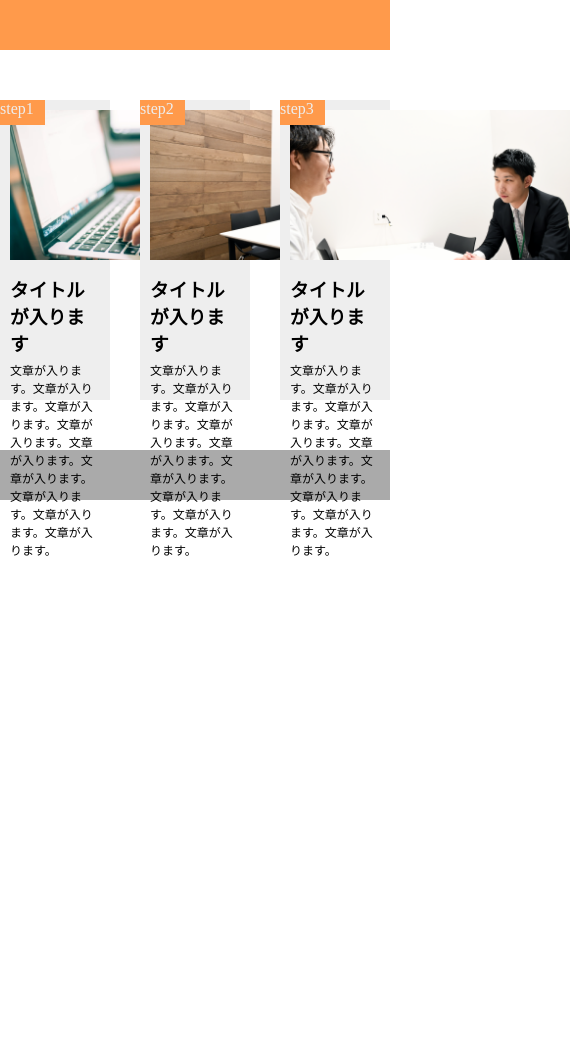
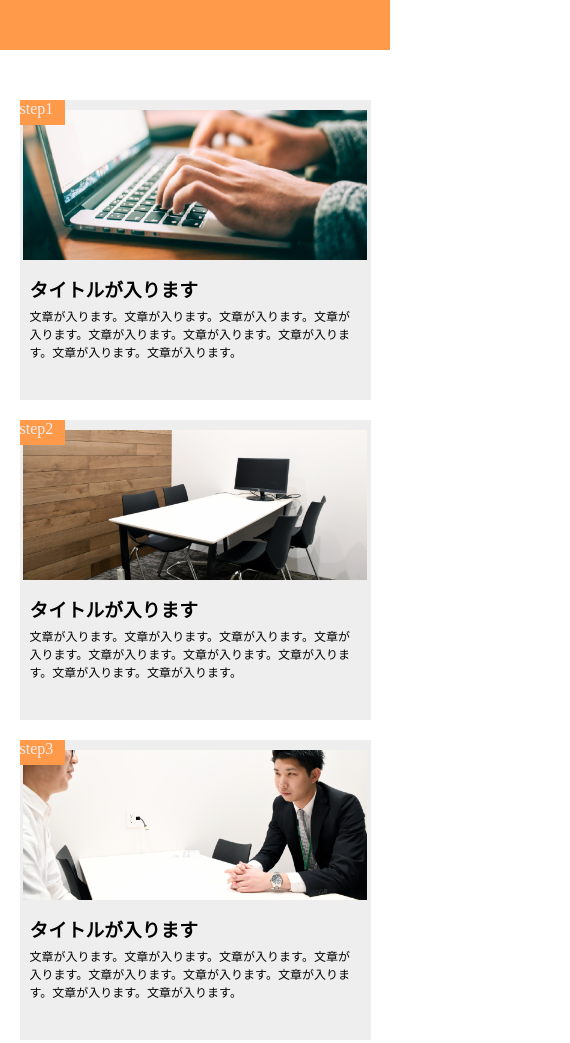
Before and after one commit to FujiwaraMina/git-html, a plain HTML site: page chapter9/chapter9.html in a window 390 px wide. Shown: the top 1043 px of the page, 570 px wide, since content can reach past the window. Before the commit the page ends 844 px from the top, so only its background shows below. Drawn offline with Linux system fonts and the light colour scheme.

Commit message:
[Fnish]html_task

```diff
--- a/chapter9/style.css
+++ b/chapter9/style.css
@@ -106,6 +106,54 @@ footer{
   background-color: #aaaaaa;
 }
 
-@media screen and(max-width:768px){
+@media screen and (max-width:768px){
+
+  main{
+  width: 100%;
+  display: block;
+  margin: 50px auto;
+ }
+
+ .visual1{
+  width: 90%;
+  margin:0 auto 20px;
+}
+
+.visual2{
+  width: 90%;
+  margin:0 auto 20px;
+}
+
+.visual3{
+  width: 90%;
+  margin:0 auto;
+}
+
+.visual1-image{
+  width: 98%;
+  background-position: bottom;
+  position: absolute;
+  left: 0;
+  right: 0;
+  margin:auto;
+}
+
+.visual2-image{
+  width: 98%;
+  background-position: bottom;
+  position: absolute;
+  left: 0;
+  right: 0;
+  margin:auto;
+}
+
+.visual3-image{
+  width: 98%;
+  background-position: bottom;
+  position: absolute;
+  left: 0;
+  right: 0;
+  margin:auto;
+}
 
 }
```
